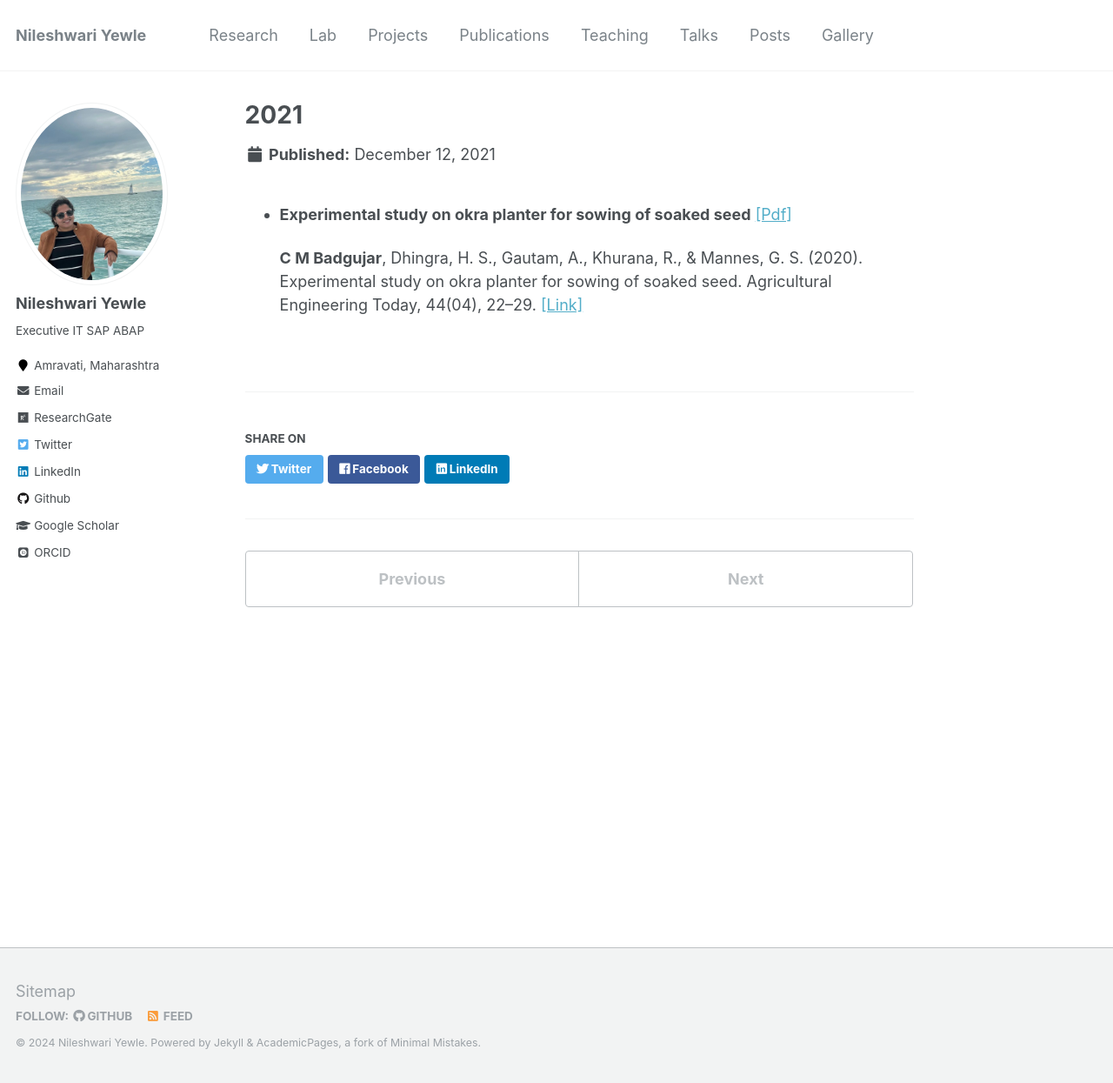
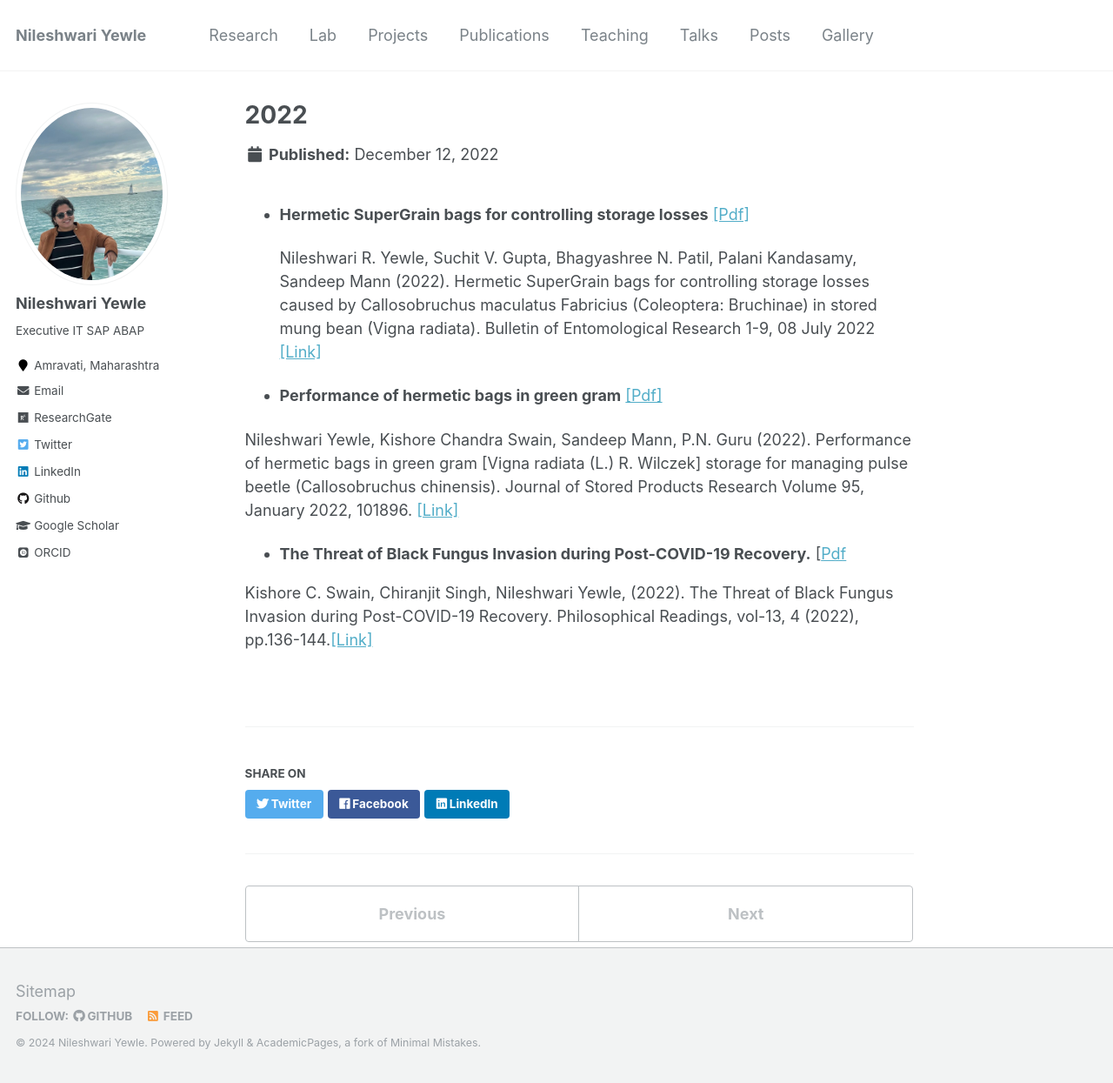
Before and after one commit to niluyewle/Myportfolio, a Jekyll site: the page built from _publications/2021.md, in a window 1280 px wide and 1245 px high. Shown: the whole window at 87% size. Built offline with Jekyll 4.4.1, drawn with Linux system fonts in a browser that asks for light colours; some web fonts are replaced.

Commit message:
Update 2021.md

```diff
--- a/_publications/2021.md
+++ b/_publications/2021.md
@@ -1,13 +1,23 @@
 ---
-title: "2021"
+title: "2022"
 collection: publications
 type:
 permalink: /publications/2021
 venue:
-date: 2021/12/12
+date: 2022/12/12
 location:
 ---
 
-- **Experimental study on okra planter for sowing of soaked seed** [[Pdf]](https://github.com/cmbadgujar10/cmbadgujar10.github.io/blob/master/files/2021Soaked.pdf)
+- **Hermetic SuperGrain bags for controlling storage losses** [[Pdf]](https://github.com/cmbadgujar10/cmbadgujar10.github.io/blob/master/files/2021Soaked.pdf)
 
-    **C M Badgujar**, Dhingra, H. S., Gautam, A., Khurana, R., & Mannes, G. S. (2020). Experimental study on okra planter for sowing of soaked seed. Agricultural               Engineering Today, 44(04), 22–29. [[Link]](http://dx.doi.org/10.52151/aet2020444.1527)
+    Nileshwari R. Yewle, Suchit V. Gupta, Bhagyashree N. Patil, Palani Kandasamy, Sandeep Mann (2022). Hermetic SuperGrain bags for controlling storage losses caused by Callosobruchus maculatus Fabricius (Coleoptera: Bruchinae) in stored mung bean (Vigna radiata). Bulletin of Entomological Research 1-9, 08 July 2022 [[Link]](https://doi.org/10.1017/S0007485322000360)
+
+
+- **Performance of hermetic bags in green gram** [[Pdf]](https://github.com/cmbadgujar10/cmbadgujar10.github.io/blob/master/files/2021Soaked.pdf)
+
+ Nileshwari Yewle, Kishore Chandra Swain, Sandeep Mann, P.N. Guru (2022). Performance of hermetic bags in green gram [Vigna radiata (L.) R. Wilczek] storage for managing pulse beetle (Callosobruchus chinensis). Journal of Stored Products Research Volume 95, January 2022, 101896. [[Link]](https://doi.org/10.1016/j.jspr.2021.101896)
+
+
+ - **The Threat of Black Fungus Invasion during Post-COVID-19 Recovery.** [[Pdf](https://github.com/cmbadgujar10/cmbadgujar10.github.io/blob/master/files/2021Soaked.pdf)
+
+Kishore C. Swain, Chiranjit Singh, Nileshwari Yewle, (2022). The Threat of Black Fungus Invasion during Post-COVID-19 Recovery. Philosophical Readings, vol-13, 4 (2022), pp.136-144.[[Link]](https://doi.org/10.5281/zenodo.5833643)
```
